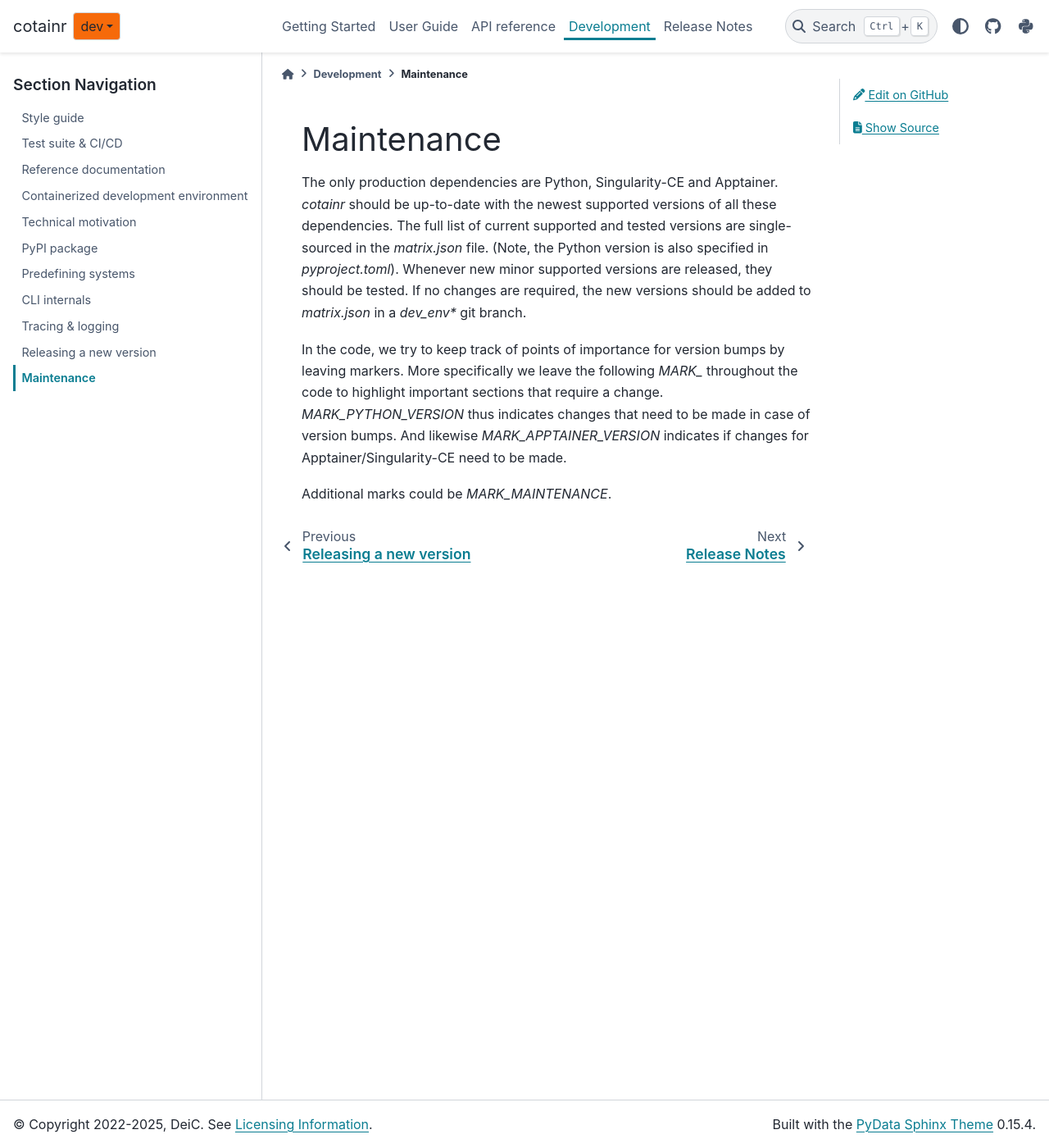
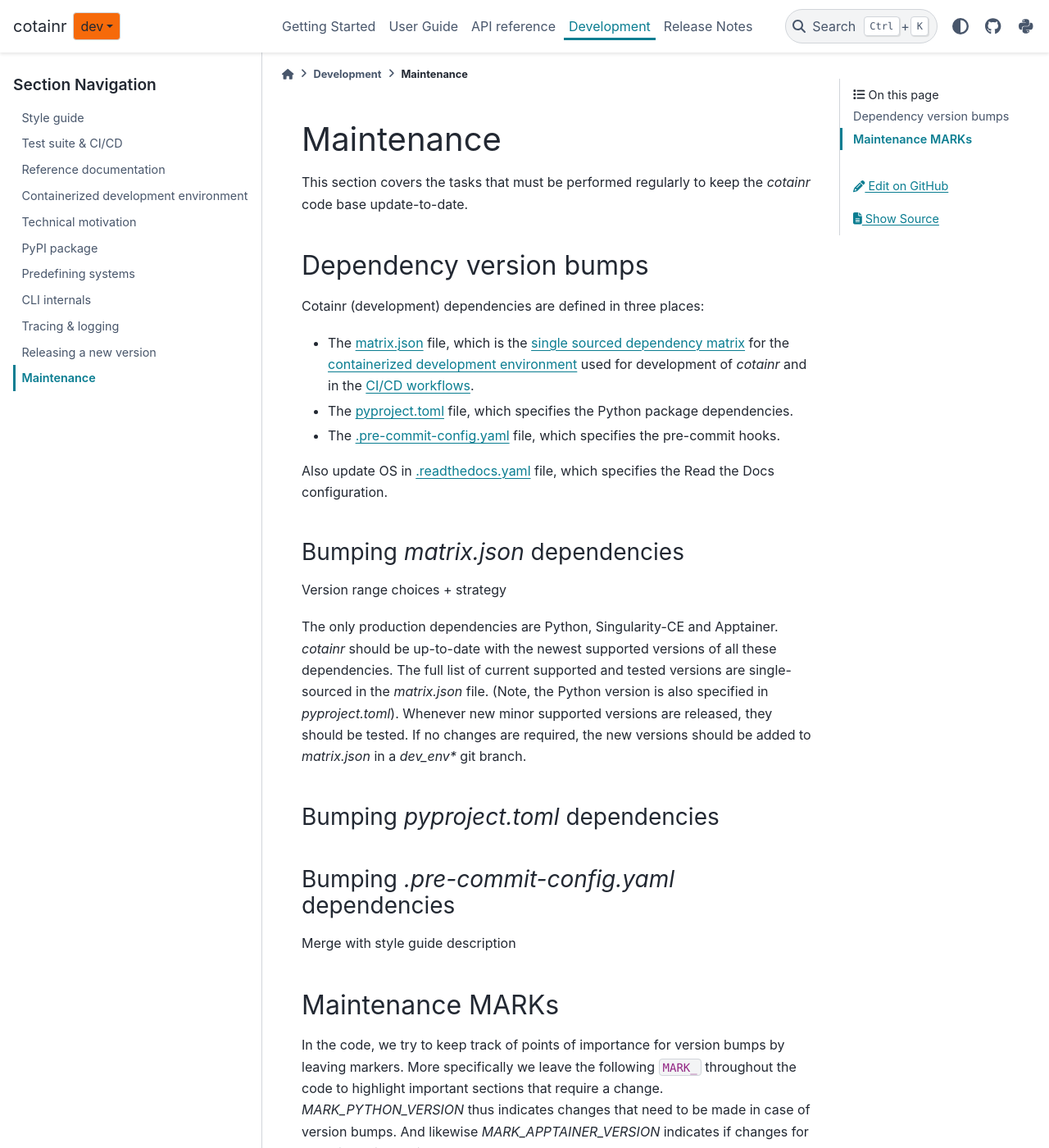
Before and after one commit to DeiC-HPC/cotainr, a Sphinx documentation site: the page built from doc/development/maintenance.rst, in a window 1280 px wide and 1400 px high. Shown: the whole window at 82% size. Built offline with Sphinx 7.4.7 and the PyData theme 0.15.4, drawn with Linux system fonts in a browser that asks for light colours; pages that are not in the unit, such as notebooks, are missing from menus; the version number could not be read and is left out.

Commit message:
WIP: Maintenance docs.

```diff
--- a/doc/development/development_environment.rst
+++ b/doc/development/development_environment.rst
@@ -16,7 +16,7 @@ The workflow is triggered on pushes to the `main` branch, as well as development
 - `matrix.json <https://github.com/DeiC-HPC/cotainr/actions/workflows/matrix.json>`_
 - `CI_build_docker_images.yml <https://github.com/DeiC-HPC/cotainr/actions/workflows/CI_build_docker_images.yml>`_
 
-A SHA256 checksum of these files, as calculated by the `hashFiles <https://docs.github.com/en/actions/reference/evaluate-expressions-in-workflows-and-actions#hashfiles>`_ function, is used to uniquely identify the "version" of the development environment as defined by these files. The built containers are tagged with this checksum, which allows for identification of the containers that should be used in the :ref:`CI/CD pipelines <test_suite>`, i.e. the checksum of the three files on the `main` branch identify the containers that must be used in the CI/CD pipelines for the `main` branch - likewise for other branches. Additionally, the containers are tagged with the branch name (`main` or `docker_dev_env_*`) to make it easier to pull the containers for local development.
+A SHA256 checksum of these files, as calculated by the `hashFiles <https://docs.github.com/en/actions/reference/evaluate-expressions-in-workflows-and-actions#hashfiles>`_ function, is used to uniquely identify the "version" of the development environment as defined by these files. The built containers are tagged with this checksum, which allows for identification of the containers that should be used in the :ref:`CI/CD pipelines <continuous_integration>`, i.e. the checksum of the three files on the `main` branch identify the containers that must be used in the CI/CD pipelines for the `main` branch - likewise for other branches. Additionally, the containers are tagged with the branch name (`main` or `docker_dev_env_*`) to make it easier to pull the containers for local development.
 
 Manually building the containers
 --------------------------------
@@ -45,7 +45,7 @@ A note on the ID of the user running inside the container
 ~~~~~~~~~~~~~~~~~~~~~~~~~~~~~~~~~~~~~~~~~~~~~~~~~~~~~~~~~
 The containerized development environment is designed to be run as a non-root user. On most Linux distributions, the default non-root user has user ID 1000. So in the reference :ref:`makefile <dev_env_makefile>` and :ref:`development container <dev_env_devcontainer>` configurations, we assume that you are running as user 1000 and map this user to the user inside the container to avoid permission issues when accessing files on the host system from inside the container.
 
-On the GitHub action runners, used in the :ref:`CI/CD pipelines <test_suite>`, the default user has user ID 1001. Consequently, we specify :code:`--user 1001` when running the containerized development environment in the GitHub Actions workflows to avoid subtle permission errors when accessing files on the host system from inside the container, e.g. `accessing the repository clone done by the checkout action <https://github.com/actions/checkout/issues/47>`_. While this rootless setting should theoretically also work for running `apptainer` / `singularity-ce` inside the container on the GitHub action runners, when we need to run `apptainer` / `singularity-ce` in the container on GitHub action runners, we run as the root user with the :code:`--privileged` flag. This is because it is currently `too tedious to disable the apparmor restriction on kernel.unprivileged_userns_clone on GitHub action runners <https://github.com/actions/runner-images/issues/10015>`_ which seems to be necessary for running as a non-root user.
+On the GitHub action runners, used in the :ref:`CI/CD pipelines <continuous_integration>`, the default user has user ID 1001. Consequently, we specify :code:`--user 1001` when running the containerized development environment in the GitHub Actions workflows to avoid subtle permission errors when accessing files on the host system from inside the container, e.g. `accessing the repository clone done by the checkout action <https://github.com/actions/checkout/issues/47>`_. While this rootless setting should theoretically also work for running `apptainer` / `singularity-ce` inside the container on the GitHub action runners, when we need to run `apptainer` / `singularity-ce` in the container on GitHub action runners, we run as the root user with the :code:`--privileged` flag. This is because it is currently `too tedious to disable the apparmor restriction on kernel.unprivileged_userns_clone on GitHub action runners <https://github.com/actions/runner-images/issues/10015>`_ which seems to be necessary for running as a non-root user.
 
 .. _dev_env_makefile:
 
--- a/doc/development/maintenance.rst
+++ b/doc/development/maintenance.rst
@@ -3,10 +3,49 @@
 Maintenance
 ===========
 
+This section covers the tasks that must be performed regularly to keep the `cotainr` code base update-to-date.
+
+Dependency version bumps
+------------------------
+Cotainr (development) dependencies are defined in three places:
+
+- The `matrix.json <https://github.com/DeiC-HPC/cotainr/actions/workflows/matrix.json>`_ file, which is the :ref:`single sourced dependency matrix <single_source_dep_matrix>` for the :ref:`containerized development environment <containerized_development_environment>` used for development of `cotainr` and in the :ref:`CI/CD workflows <continuous_integration>`.
+- The `pyproject.toml <https://github.com/DeiC-HPC/cotainr/blob/main/pyproject.toml>`_ file, which specifies the Python package dependencies.
+- The `.pre-commit-config.yaml <https://github.com/DeiC-HPC/cotainr/blob/main/.pre-commit-config.yaml>`_ file, which specifies the pre-commit hooks.
+
+
+
+Also update OS in `.readthedocs.yaml <https://github.com/DeiC-HPC/cotainr/blob/main/.readthedocs.yaml>`_ file, which specifies the Read the Docs configuration.
+
+
+
+Bumping `matrix.json` dependencies
+~~~~~~~~~~~~~~~~~~~~~~~~~~~~~~~~~~
+
+
+Version range choices + strategy
+
+
 The only production dependencies are Python, Singularity-CE and Apptainer. `cotainr` should be up-to-date with the newest supported versions of all these dependencies. The full list of current supported and tested versions are single-sourced in the `matrix.json` file. (Note, the Python version is also specified in `pyproject.toml`). Whenever new minor supported versions are released, they should be tested. If no changes are required, the new versions should be added to `matrix.json` in a `dev_env*` git branch.
 
+
+Bumping `pyproject.toml` dependencies
+~~~~~~~~~~~~~~~~~~~~~~~~~~~~~~~~~~~~~
+
+Bumping `.pre-commit-config.yaml` dependencies
+~~~~~~~~~~~~~~~~~~~~~~~~~~~~~~~~~~~~~~~~~~~~~~
+
+
+Merge with style guide description
+
+
+
+Maintenance MARKs
+-----------------
+
+
 In the code, we try to keep track of points of importance for version bumps by leaving markers.
-More specifically we leave the following `MARK_` throughout the code to highlight important sections that require a change.
+More specifically we leave the following :code:`MARK_` throughout the code to highlight important sections that require a change.
 `MARK_PYTHON_VERSION` thus indicates changes that need to be made in case of version bumps.
 And likewise `MARK_APPTAINER_VERSION` indicates if changes for Apptainer/Singularity-CE need to be made.
 
--- a/doc/development/style_guide.rst
+++ b/doc/development/style_guide.rst
@@ -35,6 +35,6 @@ If you like, you can use `pre-commit <https://pre-commit.com/>`_ to automaticall
     uv sync --group lint
     uv run pre-commit install
 
-This will install the pre-commit hooks defined in the `.pre-commit-config.yaml <https://github.com/DeiC-HPC/cotainr/blob/main/.pre-commit-config.yaml>`_. The pre-commit hooks will then automatically run when you run :code:`git commit` in the repository. The  :ref:`CI/CD workflow <test_suite>` uses the same pre-commit configuration for linting and formatting.
+This will install the pre-commit hooks defined in the `.pre-commit-config.yaml <https://github.com/DeiC-HPC/cotainr/blob/main/.pre-commit-config.yaml>`_. The pre-commit hooks will then automatically run when you run :code:`git commit` in the repository. The  :ref:`CI/CD workflow <continuous_integration>` uses the same pre-commit configuration for linting and formatting.
 
 The pre-commit hooks may be updated by running :code:`pre-commit autoupdate` which will update the `.pre-commit-config.yaml` to use the latest versions of the pre-commit hooks. The next time you run :code:`git commit`, the installed hooks will be automatically updated to the new versions.
```
